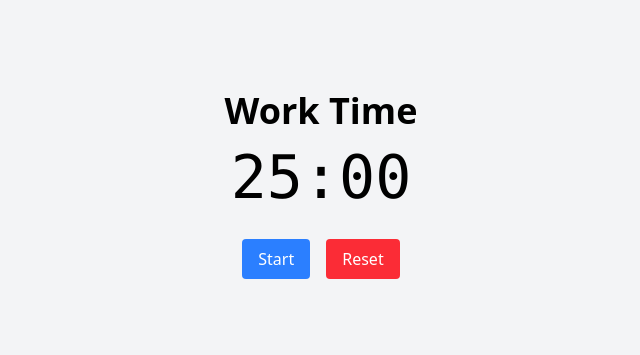
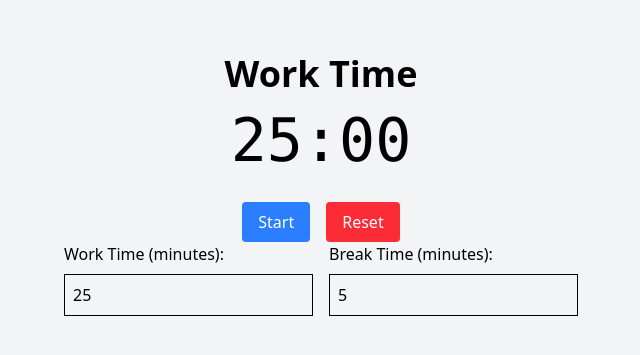
Before and after one commit to sano-r/my-pomodoroTimer, a React (Vite) app: page / in a window 1280 px wide. Shown: the part 215-570 px from the top of the page, without its empty margins (319-959 px from the left). Built offline with nearby package versions, Linux system fonts and the light colour scheme.

Commit message:
タイマーの時間変更機能追加

```diff
--- a/src/App.tsx
+++ b/src/App.tsx
@@ -1,10 +1,12 @@
-import { useState, useEffect } from 'react';
+import { useState, useEffect, ChangeEvent } from 'react';
 import { Button } from './components/Button';
 
 export function App(){
   const [time, setTime] = useState(1500); // 25 minutes in seconds
   const [isActive, setIsActive] = useState(false);
   const [isBreak, setIsBreak] = useState(false);
+  const [workTime, setWorkTime] = useState(1500); // 25分働く
+  const [breakTime, setBreakTime] = useState(300); // 5分休憩
 
   useEffect(() => {
     let interval: ReturnType<typeof setInterval> | undefined;
@@ -37,6 +39,18 @@ export function App(){
     return `${minutes}:${remainingSeconds < 10 ? '0' : ''}${remainingSeconds}`;
   };
 
+  const handleWorkTimeChange = (e: ChangeEvent<HTMLInputElement>) => {
+    const value = Number(e.target.value) * 60;
+    setWorkTime(value);
+    if(!isBreak) setTime(value);
+  }
+
+  const handleBreakTimeChange = (e: ChangeEvent<HTMLInputElement>) => {
+    const value = Number(e.target.value) * 60;
+    setBreakTime(value);
+    if(isBreak) setTime(value);
+  }
+
   return (
     <div className="flex flex-col items-center justify-center min-h-screen bg-gray-100">
       <h1 className="text-4xl font-bold mb-4">{isBreak ? 'Break Time' : 'Work Time'}</h1>
@@ -49,6 +63,16 @@ export function App(){
           Reset
         </Button>
       </div>
+      <div className='flex space-x-4'>
+        <div>
+          <label className='block mb-2'>Work Time (minutes): </label>
+          <input type="number" className='border p-2' value={workTime/60} onChange={handleWorkTimeChange}/>
+        </div>
+        <div>
+          <label className='block mb-2'>Break Time (minutes): </label>
+          <input type="number" className='border p-2' value={breakTime/60} onChange={handleBreakTimeChange}/>
+        </div>
+      </div>
     </div>
   );
 };
```
